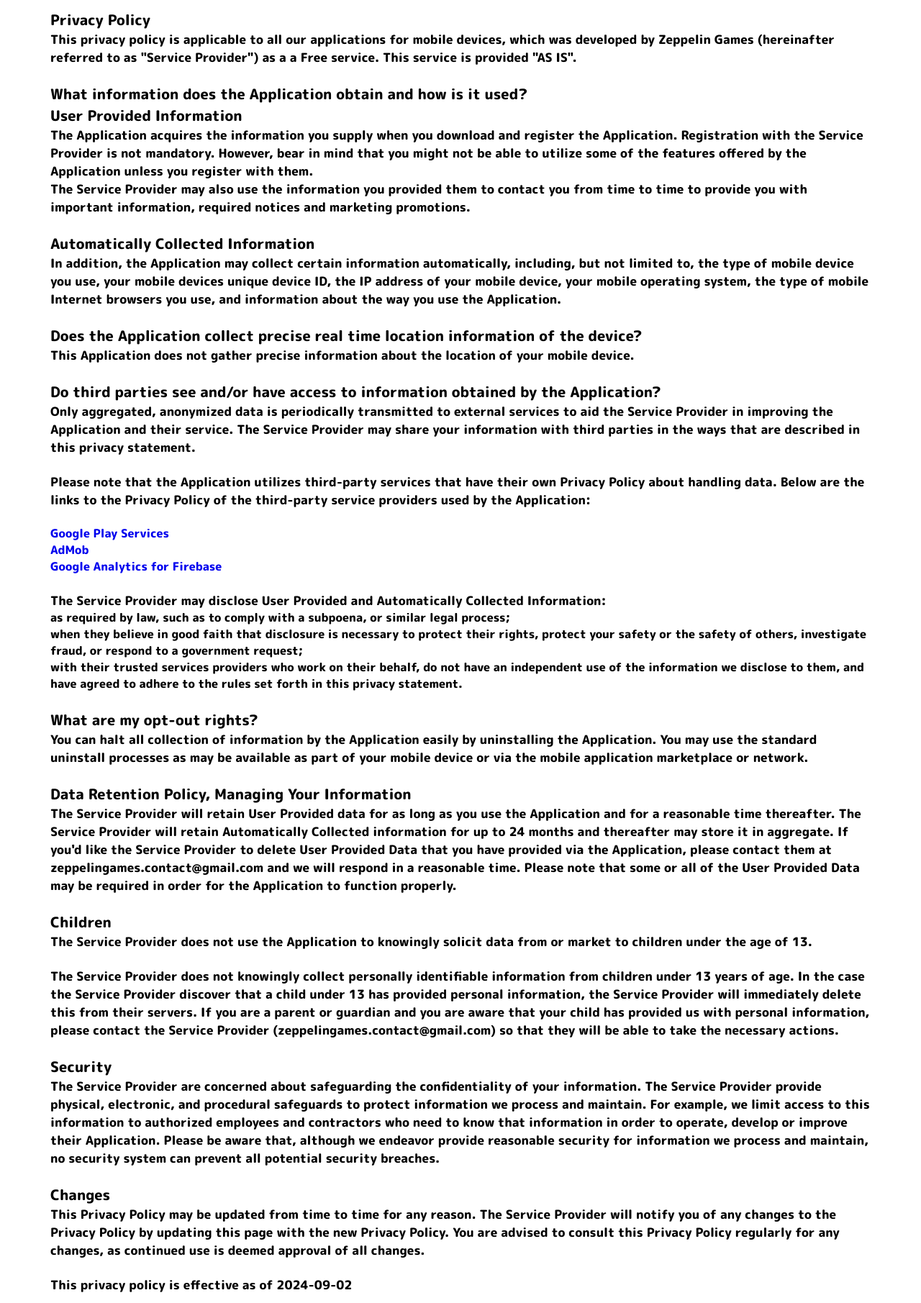
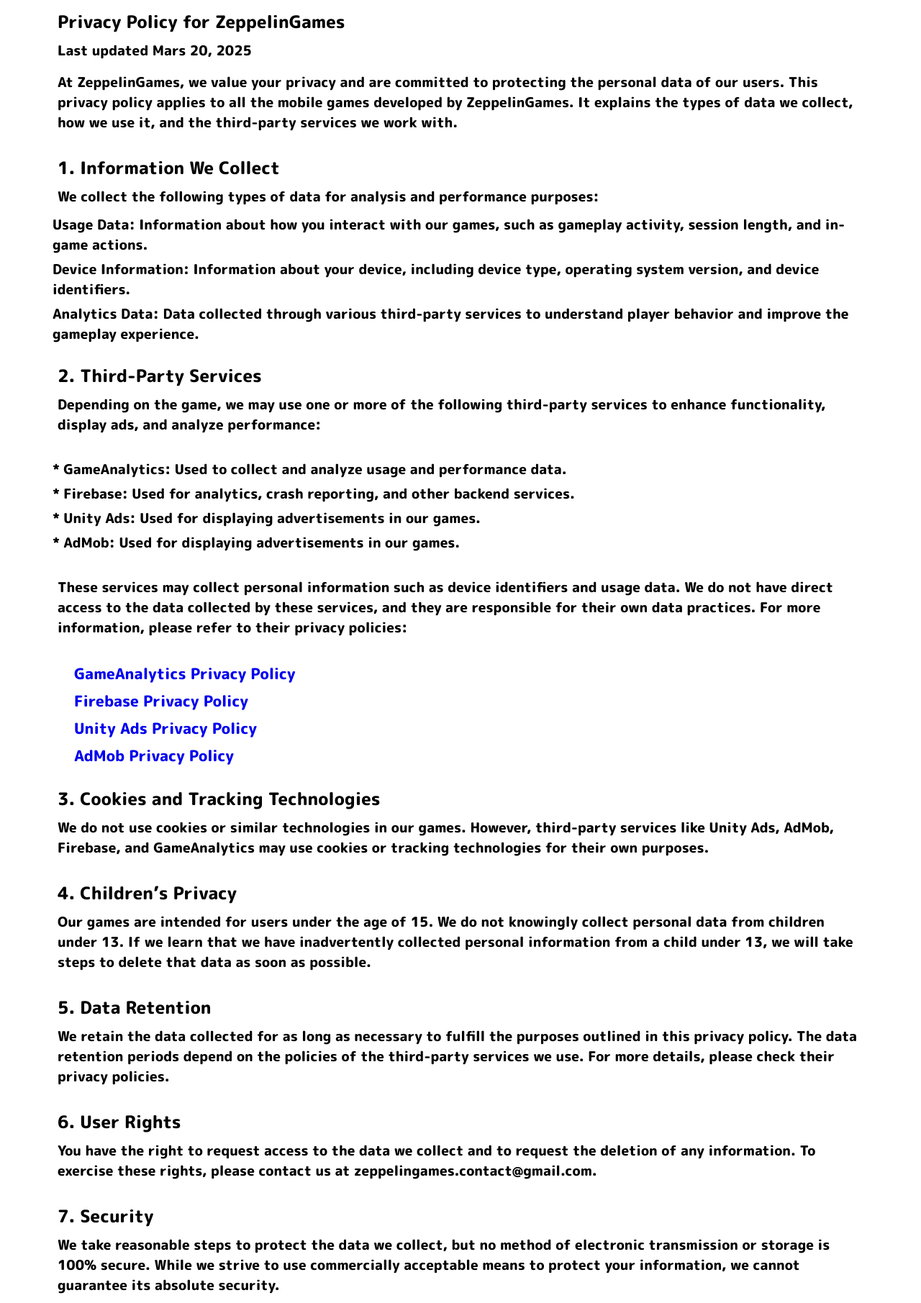
Before and after one commit to ZeppelinGamesStudio/website, a plain HTML site: page privacy-policy.html in a window 1280 px wide. Shown: the part 118-1929 px from the top of the page at 72% size. Drawn offline with Linux system fonts and the light colour scheme.

Commit message:
privacy policy update

```diff
--- a/privacy-policy.html
+++ b/privacy-policy.html
@@ -26,89 +26,71 @@
             </ul>
         </nav>
         <main>
-            <strong>Privacy Policy</strong>
-            <p>This privacy policy is applicable to all our applications for mobile devices, which was developed by Zeppelin Games (hereinafter referred to as "Service Provider") as a a Free service. This service is provided "AS IS".</p>
+            <strong>Privacy Policy for ZeppelinGames</strong>
+            <p>Last updated Mars 20, 2025</p>
+            <p>At ZeppelinGames, we value your privacy and are committed to protecting the personal data of our users. This privacy policy applies to all the mobile games developed by ZeppelinGames. It explains the types of data we collect, how we use it, and the third-party services we work with.</p>
+
             <br>
-                <strong>What information does the Application obtain and how is it used?</strong>
+            <strong>1. Information We Collect</strong>
+            <p>We collect the following types of data for analysis and performance purposes:</p>
+            <ul>
+                <li>Usage Data: Information about how you interact with our games, such as gameplay activity, session length, and in-game actions.</li>
+                <li>Device Information: Information about your device, including device type, operating system version, and device identifiers.</li>
+                <li>Analytics Data: Data collected through various third-party services to understand player behavior and improve the gameplay experience.</li>
+            </ul>
+
             <br>
-            <strong>User Provided Information</strong>
-            <p>The Application acquires the information you supply when you download and register the Application. Registration with the Service Provider is not mandatory. However, bear in mind that you might not be able to utilize some of the features offered by the Application unless you register with them.</p>
-            <p>The Service Provider may also use the information you provided them to contact you from time to time to provide you with important information, required notices and marketing promotions.</p>
-            <br>
-                <strong>Automatically Collected Information </strong>
-            <p>In addition, the Application may collect certain information automatically, including, but not limited to, the type of mobile device you use, your mobile devices unique device ID, the IP address of your mobile device, your mobile operating system, the type of mobile Internet browsers you use, and information about the way you use the Application.</p>
-            <br>
-                <strong>Does the Application collect precise real time location information of the device?</strong>
-                <p>This Application does not gather precise information about the location of your mobile device.</p>
-                <div style="display: none;">
-                    <p>This Application collects your device's location, which helps the Service Provider determine your approximate geographical location and make use of in below ways:</p>
-                    <ul>
-                        <li>Geolocation Services: The Service Provider utilizes location data to provide features such as personalized content, relevant recommendations, and location-based services.</li>
-                        <li>Analytics and Improvements: Aggregated and anonymized location data helps the Service Provider to analyze user behavior, identify trends, and improve the overall performance and functionality of the Application.</li>
-                        <li>Third-Party Services: Periodically, the Service Provider may transmit anonymized location data to external services. These services assist them in enhancing the Application and optimizing their offerings.</li>
-                    </ul>
-                </div>
-                <br>
-                <strong>Do third parties see and/or have access to information obtained by the Application?</strong>
-                <p>Only aggregated, anonymized data is periodically transmitted to external services to aid the Service Provider in improving the Application and their service. The Service Provider may share your information with third parties in the ways that are described in this privacy statement.</p>
-                <div>
-                    <br>
-                    <p>Please note that the Application utilizes third-party services that have their own Privacy Policy about handling data. Below are the links to the Privacy Policy of the third-party service providers used by the Application:</p>
+            <strong>2. Third-Party Services</strong>
+            <p>Depending on the game, we may use one or more of the following third-party services to enhance functionality, display ads, and analyze performance:</p>
+
             <br>
             <ul>
-                        <li>
-                            <a href="https://www.google.com/policies/privacy/" target="_blank" rel="noopener noreferrer">Google Play Services</a>
-                        </li>
-                        <li>
-                            <a href="https://support.google.com/admob/answer/6128543?hl=en" target="_blank" rel="noopener noreferrer">AdMob</a>
-                        </li>
-                        <li>
-                            <a href="https://firebase.google.com/support/privacy" target="_blank" rel="noopener noreferrer">Google Analytics for Firebase</a>
-                        </li><!----><!----><!----><!----><!----><!----><!----><!----><!----><!----><!----><!----><!----><!----><!----><!----><!----><!----><!----><!----><!----><!----><!----><!----><!----><!----><!----><!----><!---->
+                <li>* GameAnalytics: Used to collect and analyze usage and performance data.</li>
+                <li>* Firebase: Used for analytics, crash reporting, and other backend services.</li>
+                <li>* Unity Ads: Used for displaying advertisements in our games.</li>
+                <li>* AdMob: Used for displaying advertisements in our games.</li>
             </ul>
+
             <br>
-                </div>
-                <p>The Service Provider may disclose User Provided and Automatically Collected Information:</p>
+            <p>These services may collect personal information such as device identifiers and usage data. We do not have direct access to the data collected by these services, and they are responsible for their own data practices. For more information, please refer to their privacy policies:</p>
+
+            <br>
             <ul>
-                    <li>as required by law, such as to comply with a subpoena, or similar legal process;</li>
-                    <li>when they believe in good faith that disclosure is necessary to protect their rights, protect your safety or the safety of others, investigate fraud, or respond to a government request;</li>
-                    <li>with their trusted services providers who work on their behalf, do not have an independent use of the information we disclose to them, and have agreed to adhere to the rules set forth in this privacy statement.</li>
+                <li><a href="https://www.gameanalytics.com/trust/privacy-notice" target="_blank" rel="noopener noreferrer">GameAnalytics Privacy Policy</a></li>
+                <li><a href="https://firebase.google.com/support/privacy" target="_blank" rel="noopener noreferrer">Firebase Privacy Policy</a></li>
+                <li><a href="https://unity.com/legal/privacy-policy" target="_blank" rel="noopener noreferrer">Unity Ads Privacy Policy</a></li>
+                <li><a href="https://support.google.com/admob/answer/6128543?hl=en" target="_blank" rel="noopener noreferrer">AdMob Privacy Policy</a></li>
             </ul>
-                <p></p>
+
             <br>
-                <strong>What are my opt-out rights?</strong>
-                <p>You can halt all collection of information by the Application easily by uninstalling the Application. You may use the standard uninstall processes as may be available as part of your mobile device or via the mobile application marketplace or network.</p>
+            <strong>3. Cookies and Tracking Technologies</strong>
+            <p>We do not use cookies or similar technologies in our games. However, third-party services like Unity Ads, AdMob, Firebase, and GameAnalytics may use cookies or tracking technologies for their own purposes.</p>
+
             <br>
-                <strong>Data Retention Policy, Managing Your Information</strong>
-                <p>The Service Provider will retain User Provided data for as long as you use the Application and for a reasonable time thereafter. The Service Provider will retain Automatically Collected information for up to 24 months and thereafter may store it in aggregate. If you'd like the Service Provider to delete User Provided Data that you have provided via the Application, please contact them at zeppelingames.contact@gmail.com and we will respond in a reasonable time. Please note that some or all of the User Provided Data may be required in order for the Application to function properly.</p>
+            <strong>4. Children’s Privacy</strong>
+            <p>Our games are intended for users under the age of 15. We do not knowingly collect personal data from children under 13. If we learn that we have inadvertently collected personal information from a child under 13, we will take steps to delete that data as soon as possible.</p>
+
             <br>
-                <strong>Children</strong>
-                <p>The Service Provider does not use the Application to knowingly solicit data from or market to children under the age of 13.</p>
-                <div>
+            <strong>5. Data Retention</strong>
+            <p>We retain the data collected for as long as necessary to fulfill the purposes outlined in this privacy policy. The data retention periods depend on the policies of the third-party services we use. For more details, please check their privacy policies.</p>
+
             <br>
-                    <p>The Service Provider does not knowingly collect personally
-                    identifiable information from children under 13 years of age. In the case
-                    the Service Provider discover that a child under 13 has provided
-                    personal information, the Service Provider will immediately
-                    delete this from their servers. If you are a parent or guardian
-                    and you are aware that your child has provided us with
-                    personal information, please contact the Service Provider (zeppelingames.contact@gmail.com) so that
-                    they will be able to take the necessary actions.</p>
-                </div><!---->
+            <strong>6. User Rights</strong>
+            <p>You have the right to request access to the data we collect and to request the deletion of any information. To exercise these rights, please contact us at zeppelingames.contact@gmail.com.</p>
+
             <br>
-                <strong>Security</strong>
-                <p>The Service Provider are concerned about safeguarding the confidentiality of your information. The Service Provider provide physical, electronic, and procedural safeguards to protect information we process and maintain. For example, we limit access to this information to authorized employees and contractors who need to know that information in order to operate, develop or improve their Application. Please be aware that, although we endeavor provide reasonable security for information we process and maintain, no security system can prevent all potential security breaches.</p>
+            <strong>7. Security</strong>
+            <p>We take reasonable steps to protect the data we collect, but no method of electronic transmission or storage is 100% secure. While we strive to use commercially acceptable means to protect your information, we cannot guarantee its absolute security.</p>
+
             <br>
-                <strong>Changes</strong>
-                <p>This Privacy Policy may be updated from time to time for any reason. The Service Provider will notify you of any changes to the Privacy Policy by updating this page with the new Privacy Policy. You are advised to consult this Privacy Policy regularly for any changes, as continued use is deemed approval of all changes.</p>
+            <strong>8. Changes to This Privacy Policy</strong>
+            <p>We may update this privacy policy from time to time. Any changes will be posted on this page with an updated effective date. We encourage you to review this privacy policy periodically for any updates.</p>
+
             <br>
-                <p>This privacy policy is effective as of 2024-09-02</p>
-                <br>
-                <strong>Your Consent</strong>
-                <p>By using the Application, you are giving your consent to the Service Provider processing of your information as set forth in this Privacy Policy now and as amended by us. "Processing,” means using cookies on a computer/hand held device or using or touching information in any way, including, but not limited to, collecting, storing, deleting, using, combining and disclosing information.</p>
-                <br>
-                <strong>Contact us</strong>
-                <p>If you have any questions regarding privacy while using the Application, or have questions about the practices, please contact the Service Provider via email at zeppelingames.contact@gmail.com.</p>
+            <strong>9. Contact Us</strong>
+            <p>If you have any questions or concerns about this privacy policy, please contact us at:</p>
+            <p>ZeppelinGames</p>
+            <p>Email: zeppelingames.contact@gmail.com</p>
         </main>
         <nav class="socialMedia">
             <h1 class="txt">Follow Us !</h1>
--- a/txt.css
+++ b/txt.css
@@ -28,8 +28,19 @@
 }
 
 strong{
-    font-size: 20px;
+    font-size: 24px;
+    padding: 10px;
 }
 p{
-    font-size: 17px;
+    font-size: 19px;
+    padding: 8px;
+    padding-left: 10px;
 }
+li{
+    font-size: 19px;
+    padding: 3px;
+}
+a{
+    font-size: 21px;
+    padding-left: 30px;
+}
```
Lines whose indentation alone changed are shown as unchanged.
